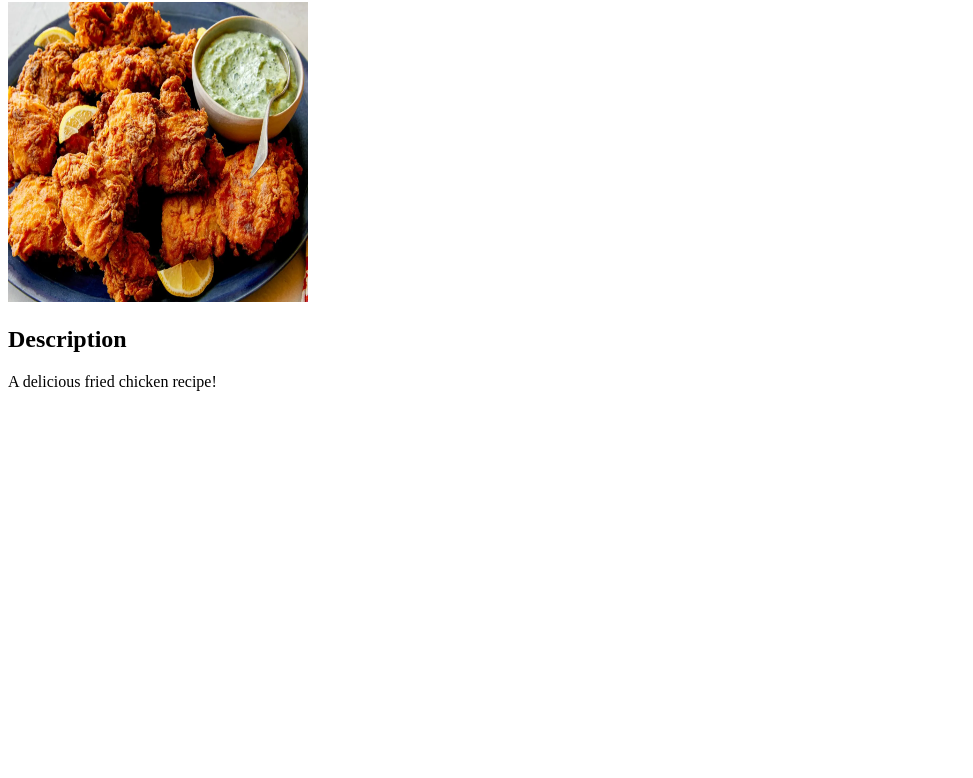
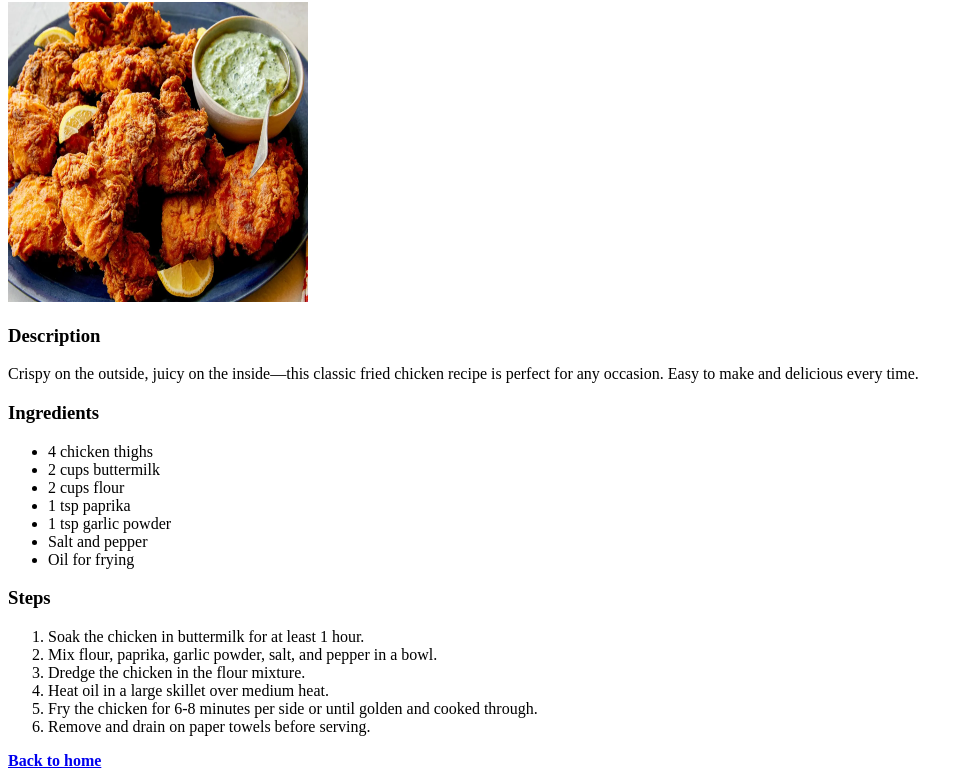
Before and after one commit to almodovarj2/odin-recipesv2, a plain HTML site: page recipes/fried_chicken.html in a window 1280 px wide. Shown: the part 78-856 px from the top of the page, without its empty margins (0-973 px from the left). Before the commit the page ends 800 px from the top, so only its background shows below. Drawn offline with Linux system fonts and the light colour scheme.

Commit message:
Adding additional recipes with descriptions and steps

```diff
--- a/recipes/fried_chicken.html
+++ b/recipes/fried_chicken.html
@@ -9,7 +9,32 @@
     <h1>Southern Fried Chicken</h1>
     <img src="fried_chicken.webp" alt="a delicious plate of fried chicken" width="300" height="300">
 
-    <H2>Description</H2>
-    <p>A delicious fried chicken recipe!</p>
+    <H3>Description</H3>
+    <p>Crispy on the outside, juicy on the inside—this classic fried chicken recipe is perfect for any occasion. Easy to make and delicious every time.</p>
+
+    <h3>Ingredients</h3>
+    <ul>
+        <li>4 chicken thighs</li>
+        <li>2 cups buttermilk</li>
+        <li>2 cups flour</li>
+        <li>1 tsp paprika</li>
+        <li>1 tsp garlic powder</li>
+        <li>Salt and pepper</li>
+        <li>Oil for frying</li>
+    </ul>
+
+    <h3>Steps</h3>
+    <ol>
+        <li>Soak the chicken in buttermilk for at least 1 hour.</li>
+        <li>Mix flour, paprika, garlic powder, salt, and pepper in a bowl.</li>
+        <li>Dredge the chicken in the flour mixture.</li>
+        <li>Heat oil in a large skillet over medium heat.</li>
+        <li>Fry the chicken for 6-8 minutes per side or until golden and cooked through.</li>
+        <li>Remove and drain on paper towels before serving.</li>
+    </ol>
+
 </body>
+<footer>
+    <strong><a href="../index.html">Back to home</a></strong>
+</footer>
 </html>
```
Also changed, not shown: index.html (added, +21 -0 lines), recipes/sushi.html (+24 -1 lines), recipes/truffle_fries.html (+24 -2 lines).
